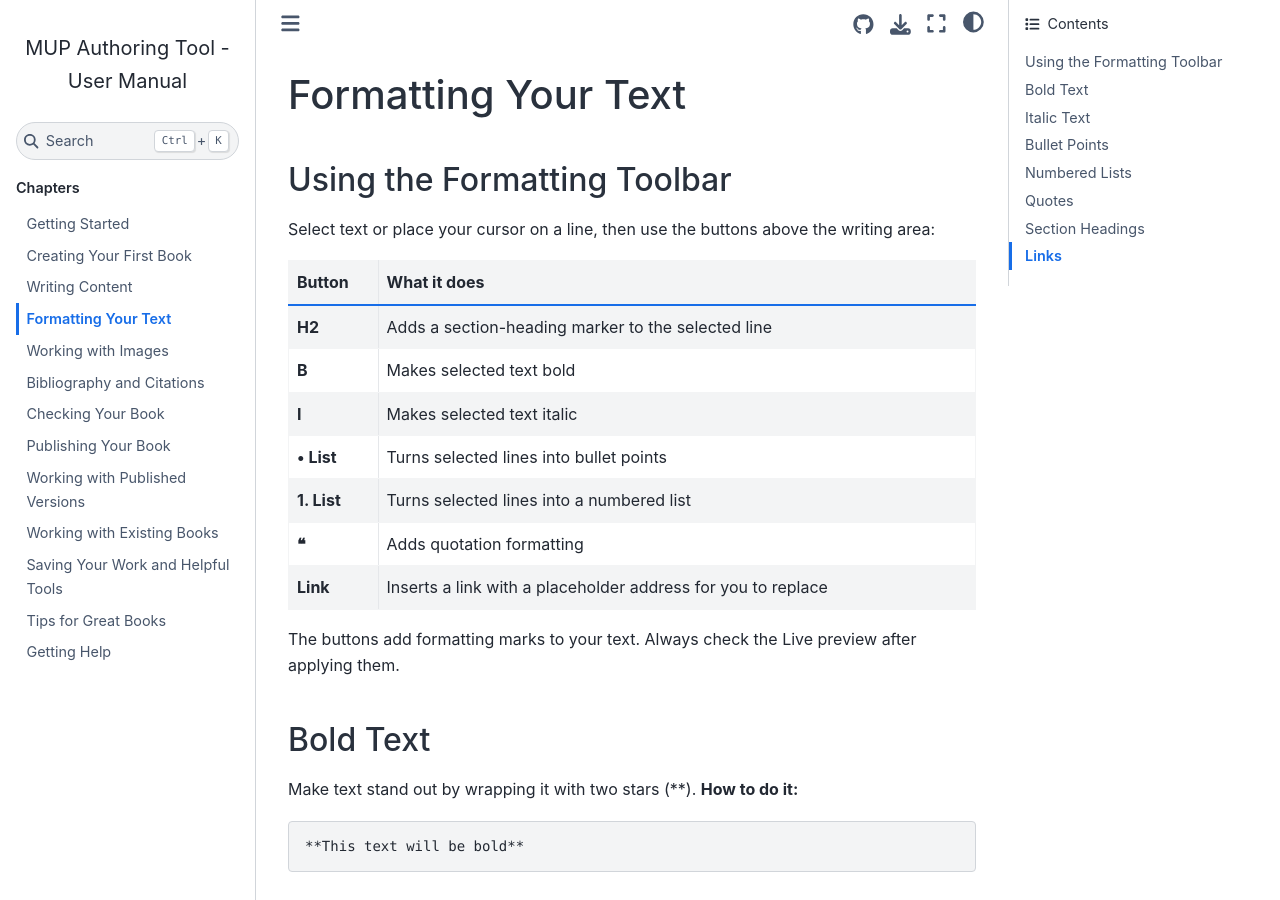
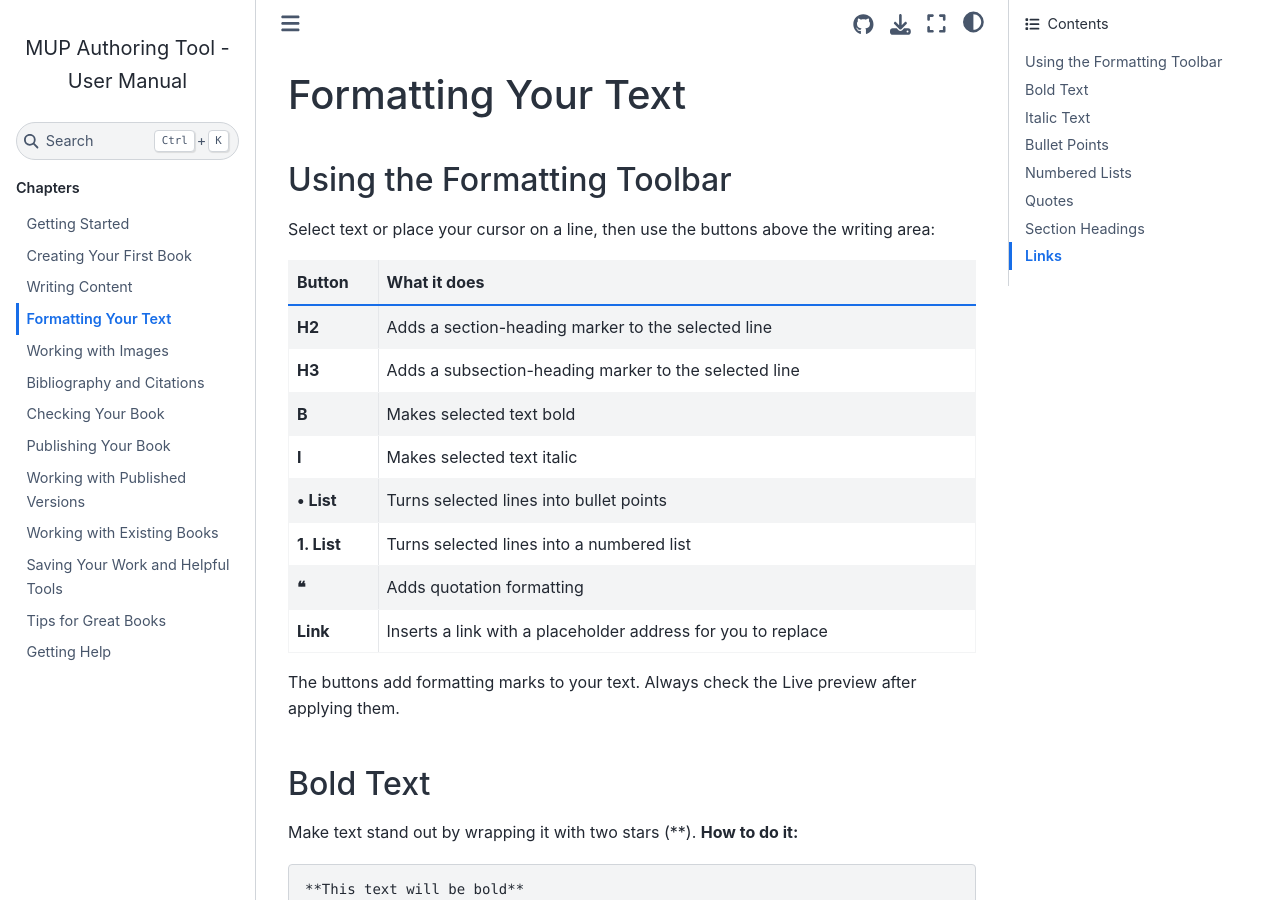
Before and after one commit to MaastrichtUniversityPress/mup-authoring-tool-user-manual, a Jupyter Book: the page built from book/chapters/04-formatting-your-text.md, in a window 1280 px wide and 900 px high. Built offline with Jupyter Book 1.0.4 settings and Sphinx 7.4.7 and the Sphinx Book theme 1.1.4, drawn with Linux system fonts in a browser that asks for light colours.

Commit message:
Added new information for Formattin Toolbar

```diff
--- a/book/chapters/04-formatting-your-text.md
+++ b/book/chapters/04-formatting-your-text.md
@@ -6,6 +6,7 @@ Select text or place your cursor on a line, then use the buttons above the writi
 | Button | What it does |
 |--------|--------------|
 | **H2** | Adds a section-heading marker to the selected line |
+| **H3** | Adds a subsection-heading marker to the selected line |
 | **B** | Makes selected text bold |
 | **I** | Makes selected text italic |
 | **• List** | Turns selected lines into bullet points |
```
